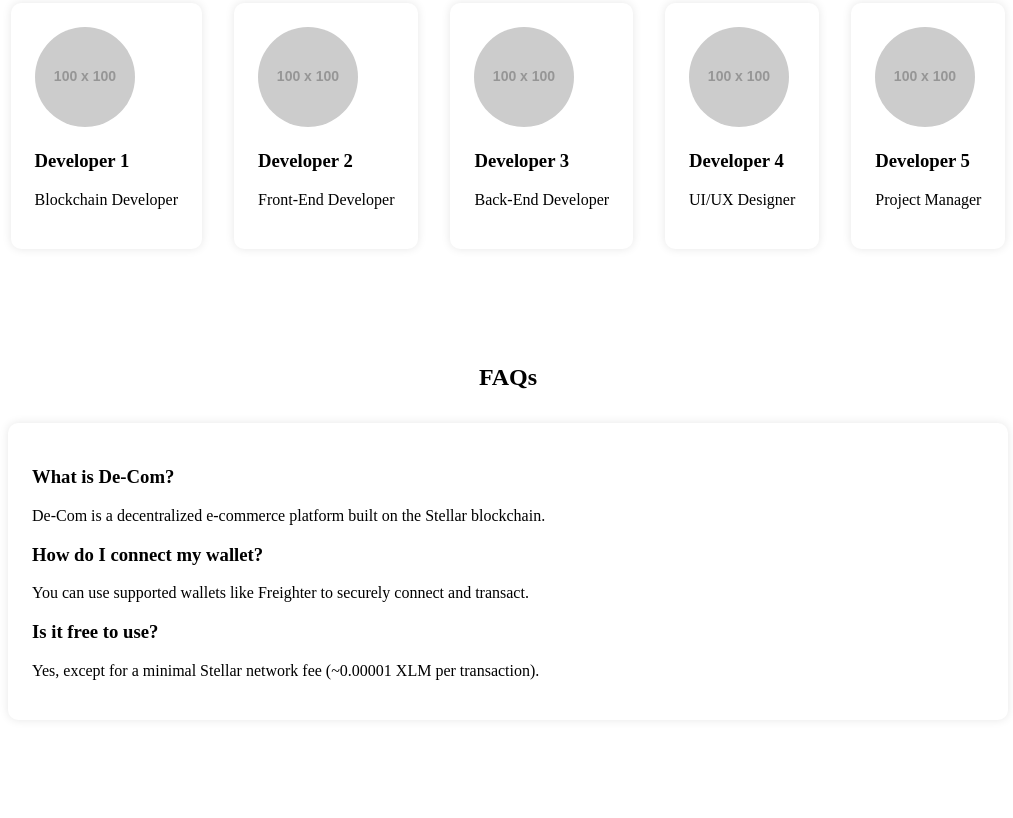
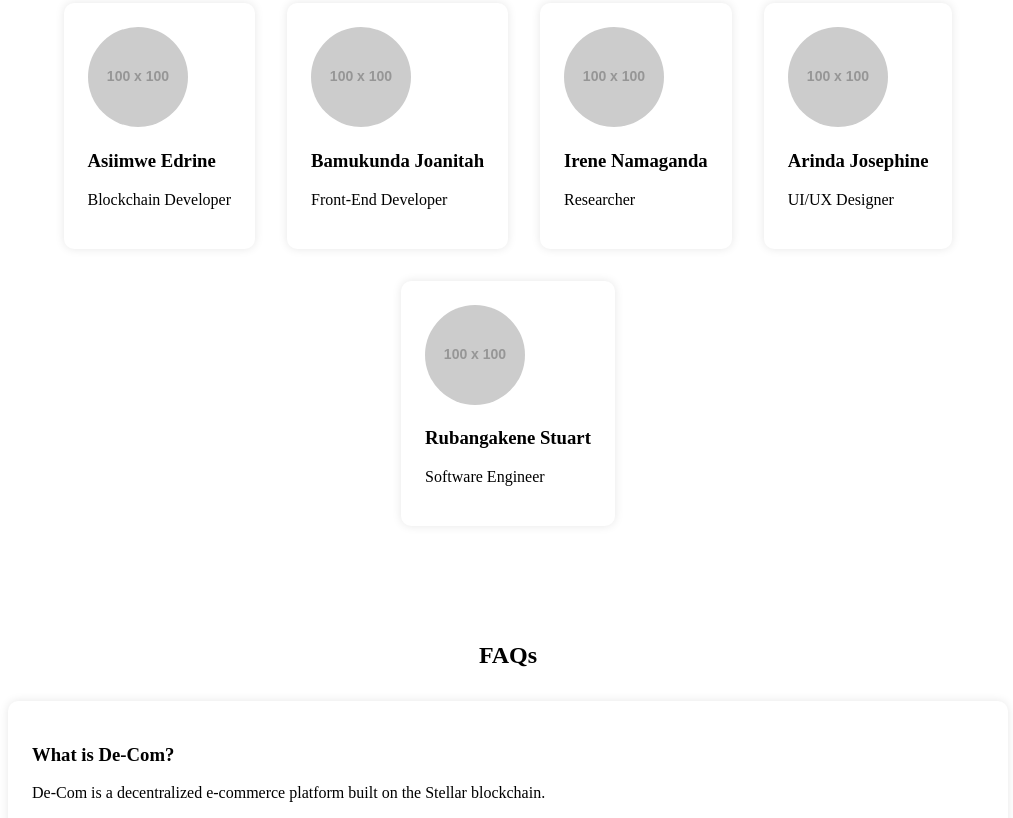
Before and after one commit to edrineasimwe/De-Com, a plain HTML site: page index.html in a window 1280 px wide. Shown: the part 1399-2217 px from the top of the page, without its empty margins (132-1145 px from the left). Drawn offline with Linux system fonts and the light colour scheme; placeholder pictures from the web are drawn by us.

Commit message:
Additional Code Modified

```diff
--- a/index.html
+++ b/index.html
@@ -73,36 +73,36 @@
       <!-- Developer 1 -->
       <div class="team-member">
         <img src="https://via.placeholder.com/100" alt="Developer 1" />
-        <h3>Developer 1</h3>
+        <h3>Asiimwe Edrine</h3>
         <p>Blockchain Developer</p>
       </div>
 
       <!-- Developer 2 -->
       <div class="team-member">
         <img src="https://via.placeholder.com/100" alt="Developer 2" />
-        <h3>Developer 2</h3>
+        <h3>Bamukunda Joanitah</h3>
         <p>Front-End Developer</p>
       </div>
 
       <!-- Developer 3 -->
       <div class="team-member">
         <img src="https://via.placeholder.com/100" alt="Developer 3" />
-        <h3>Developer 3</h3>
-        <p>Back-End Developer</p>
+        <h3>Irene Namaganda</h3>
+        <p>Researcher</p>
       </div>
 
       <!-- Developer 4 -->
       <div class="team-member">
         <img src="https://via.placeholder.com/100" alt="Developer 4" />
-        <h3>Developer 4</h3>
+        <h3>Arinda Josephine</h3>
         <p>UI/UX Designer</p>
       </div>
 
       <!-- Developer 5 -->
       <div class="team-member">
         <img src="https://via.placeholder.com/100" alt="Developer 5" />
-        <h3>Developer 5</h3>
-        <p>Project Manager</p>
+        <h3>Rubangakene Stuart</h3>
+        <p>Software Engineer</p>
       </div>
     </div>
   </section>
@@ -133,7 +133,7 @@
 
   <footer>
     <p>© 2025 De-Com. All rights reserved.</p>
-    <p><a href="https://github.com/yourrepo" target="_blank">GitHub</a> | <a href="#">Whitepaper</a></p>
+    <p><a href="https://github.com/edrineasimwe/De-Com" target="_blank">GitHub</a></p>
   </footer>
 
   <script src="script.js"></script>
```
